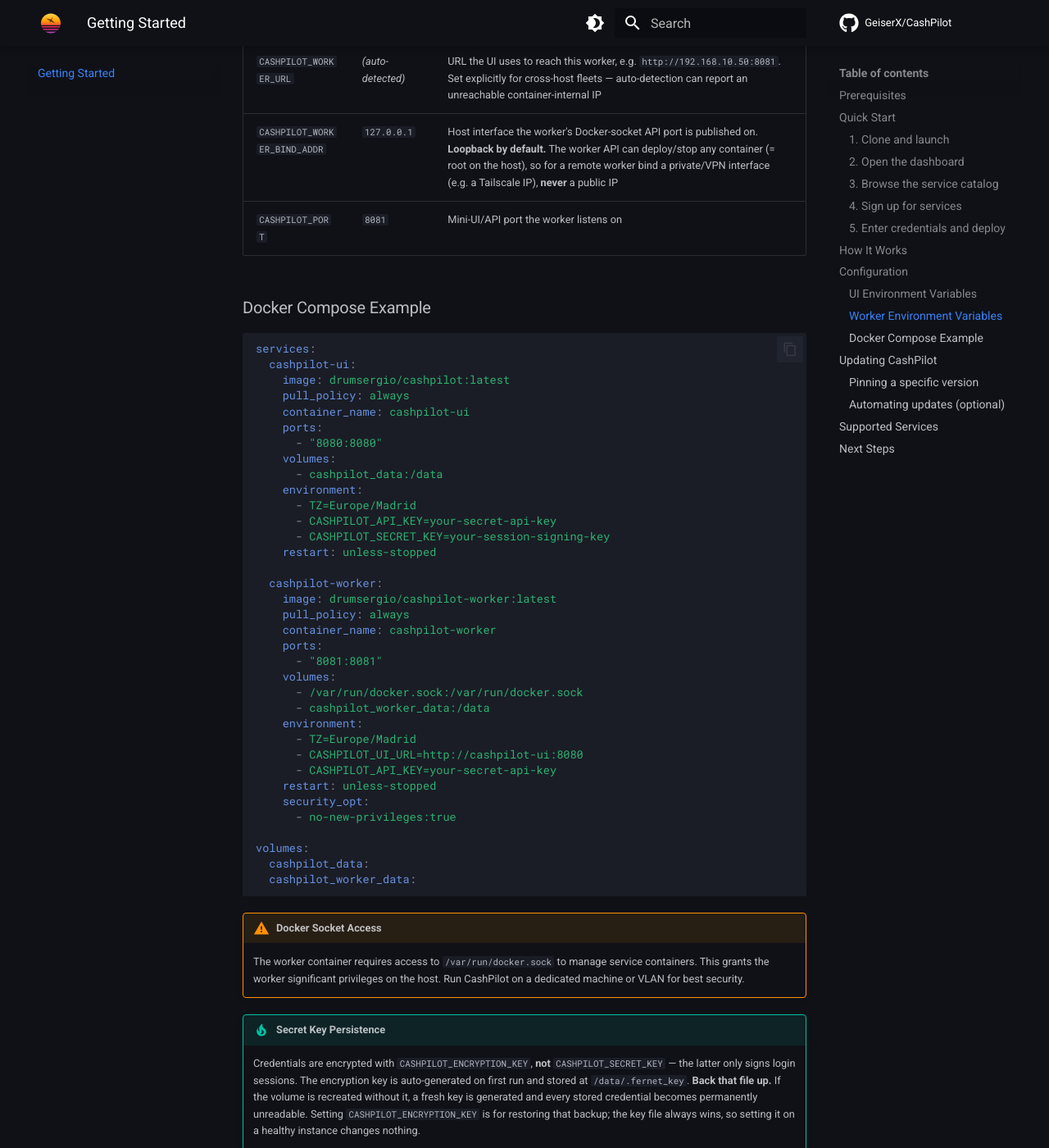
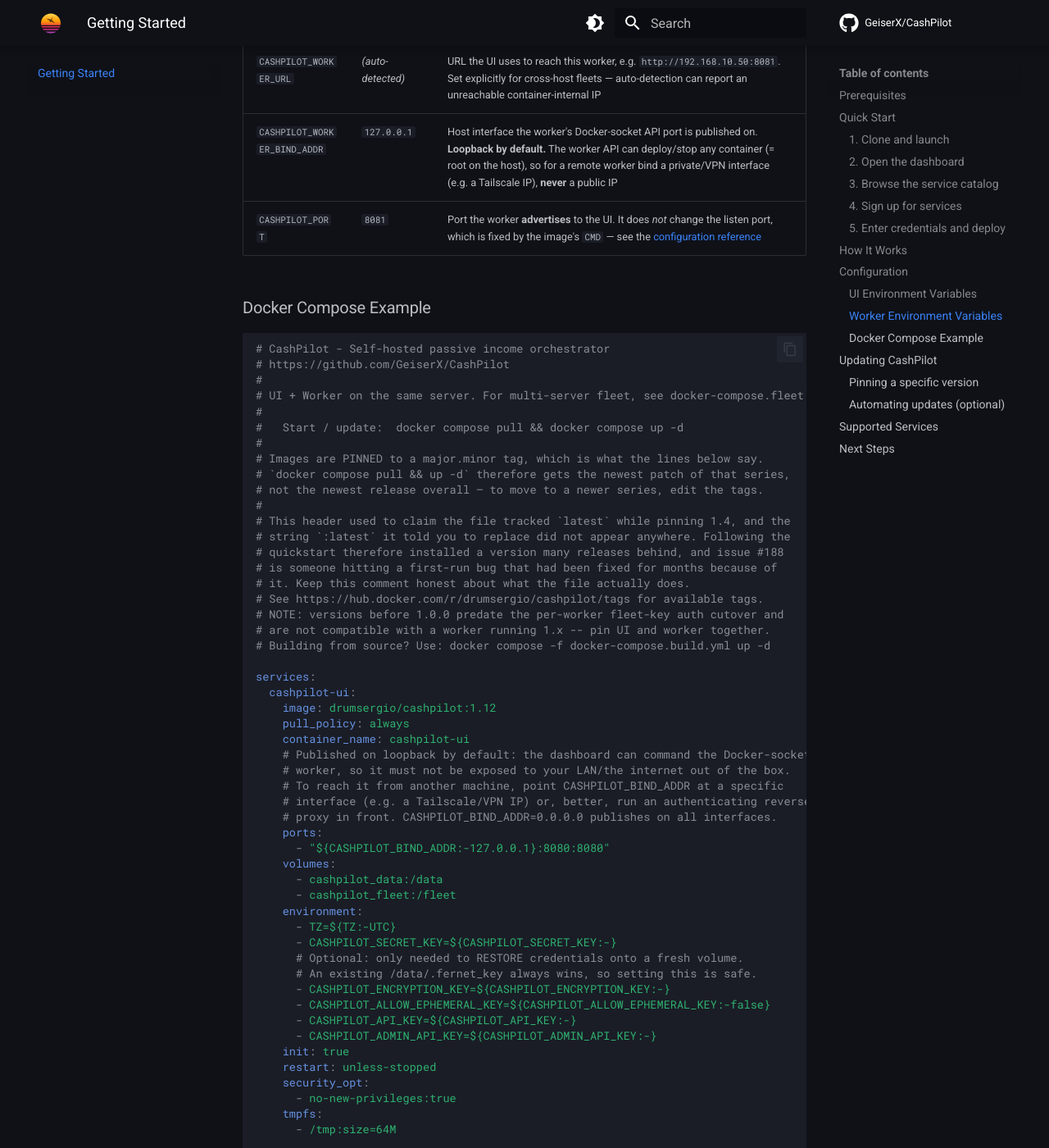
Before and after one commit to GeiserX/CashPilot, an MkDocs documentation site: the page built from docs/getting-started.md, in a window 1280 px wide and 1400 px high, scrolled down 3101 px. Shown: the whole window at 82% size. Built offline with MkDocs 1.6.1 and Material for MkDocs 9.7.7, drawn with Linux system fonts in a browser that asks for light colours; comment, search, counter and statistics services are not loaded; some of the changed text lies outside the part shown.

Commit message:
docs: the quickstart no longer contradicts the security page
The first page a new user reads hand-copied a compose file that published the
worker's Docker-socket API as "8081:8081" -- on every interface -- while
security-defaults.md says in as many words: "The worker API is equivalent to
root on that machine. Never publish port 8081." It also pinned :latest, which
docker-compose.yml's own header identifies as the cause of issue #188.

The shipped docker-compose.yml does none of that: it binds 127.0.0.1, uses
expose: so the worker port is never published, and pins a release series.

A copy drifts. The fix is not to correct the copy but to stop having one -- the
page now includes the real file via pymdownx.snippets, so the quickstart and the
shipped compose cannot disagree again. Verified by building the site: the
rendered page carries the real content and no 8081:8081.

While there:
- security-defaults.md advertised a "Known gap" about :latest that is closed.
  A doc that overstates the project's insecurity costs trust the same way an
  understatement does. Removed, and a test proves the claim it made is false.
- CASHPILOT_PORT was described in THREE places as the port the worker listens
  on. It is not: the listen port is fixed by the image's CMD and the variable
  only changes what the worker advertises.

Note pymdownx.snippets was already enabled; I first added a duplicate entry.
Removed, and the pre-existing entry now carries the base_path that reaches the
repo root plus check_paths, so a missing include fails the build rather than
rendering an empty code block.

````diff
--- a/README.md
+++ b/README.md
@@ -195,7 +195,7 @@
 | `CASHPILOT_WORKER_NAME` | *(hostname)* | Display name for this worker in the fleet dashboard |
 | `CASHPILOT_WORKER_URL` | *(auto-detected)* | URL the UI uses to reach this worker, e.g. `http://192.168.10.50:8081`. Set explicitly for remote/cross-host workers |
 | `CASHPILOT_WORKER_BIND_ADDR` | `127.0.0.1` | Host interface the worker's Docker-socket API port is published on. Loopback by default — for a remote worker set a private/VPN interface, **never** a public IP |
-| `CASHPILOT_PORT` | `8081` | Mini-UI/API port the worker listens on |
+| `CASHPILOT_PORT` | `8081` | Port the worker **advertises** to the UI. It does *not* change the listen port, which is fixed by the image's `CMD` — see the [configuration reference](docs/configuration.md) |
 | `CASHPILOT_WORKER_NETWORK` | *(detected)* | `residential` or `hosting`. Overrides the hardware-based guess used to warn about residential-only services |
 | `CASHPILOT_EGRESS_DETECT` | on | Set to `off` to stop this worker looking up its own public IP (see below) |
 | `CASHPILOT_EGRESS_IP` | -- | State this worker's public IP directly instead of looking it up. Must be a public address |
--- a/docs/fleet.md
+++ b/docs/fleet.md
@@ -155,7 +155,7 @@
 | `CASHPILOT_API_KEY` | Yes | -- | Must match the UI's API key |
 | `CASHPILOT_WORKER_NAME` | No | *(hostname)* | Display name for this worker. Recommended on Docker workers: without it the name is the container hostname, so it changes on every recreate and the dashboard label churns -- see [Worker identity](#worker-identity) |
 | `CASHPILOT_WORKER_URL` | No | *(auto-detected)* | URL the UI uses to reach this worker. Set explicitly for remote/cross-host workers -- auto-detection can report an unreachable address |
-| `CASHPILOT_PORT` | No | `8081` | Mini-UI/API port the worker listens on |
+| `CASHPILOT_PORT` | No | `8081` | Port the worker **advertises** to the UI. It does *not* change the listen port, which is fixed by the image's `CMD` — see the [configuration reference](configuration.md) |
 | `CASHPILOT_ALLOWED_VOLUME_ROOTS` | No | *(none)* | Colon-separated host directories this worker may bind-mount despite sitting under a blocked system root -- see [Volume mounts](#volume-mounts) |
 | `CASHPILOT_PIDS_LIMIT` | No | `512` | Max processes a deployed service container may create. Raise only if a service legitimately needs more. An unparseable or non-positive value falls back to the default |
 | `CASHPILOT_WORKER_NETWORK` | No | *(detected)* | `residential` or `hosting`. Overrides the hardware-based guess -- see [Egress IP and per-IP limits](#egress-ip-and-per-ip-limits) |
--- a/docs/getting-started.md
+++ b/docs/getting-started.md
@@ -100,47 +100,21 @@
 | `CASHPILOT_WORKER_NAME` | *(hostname)* | Display name for this worker in the fleet dashboard |
 | `CASHPILOT_WORKER_URL` | *(auto-detected)* | URL the UI uses to reach this worker, e.g. `http://192.168.10.50:8081`. Set explicitly for cross-host fleets — auto-detection can report an unreachable container-internal IP |
 | `CASHPILOT_WORKER_BIND_ADDR` | `127.0.0.1` | Host interface the worker's Docker-socket API port is published on. **Loopback by default.** The worker API can deploy/stop any container (= root on the host), so for a remote worker bind a private/VPN interface (e.g. a Tailscale IP), **never** a public IP |
-| `CASHPILOT_PORT` | `8081` | Mini-UI/API port the worker listens on |
+| `CASHPILOT_PORT` | `8081` | Port the worker **advertises** to the UI. It does *not* change the listen port, which is fixed by the image's `CMD` — see the [configuration reference](configuration.md) |
 
 ### Docker Compose Example
 
 ```yaml
-services:
-  cashpilot-ui:
-    image: drumsergio/cashpilot:latest
-    pull_policy: always
-    container_name: cashpilot-ui
-    ports:
-      - "8080:8080"
-    volumes:
-      - cashpilot_data:/data
-    environment:
-      - TZ=Europe/Madrid
-      - CASHPILOT_API_KEY=your-secret-api-key
-      - CASHPILOT_SECRET_KEY=your-session-signing-key
-    restart: unless-stopped
+--8<-- "docker-compose.yml"
+```
 
-  cashpilot-worker:
-    image: drumsergio/cashpilot-worker:latest
-    pull_policy: always
-    container_name: cashpilot-worker
-    ports:
-      - "8081:8081"
-    volumes:
-      - /var/run/docker.sock:/var/run/docker.sock
-      - cashpilot_worker_data:/data
-    environment:
-      - TZ=Europe/Madrid
-      - CASHPILOT_UI_URL=http://cashpilot-ui:8080
-      - CASHPILOT_API_KEY=your-secret-api-key
-    restart: unless-stopped
-    security_opt:
-      - no-new-privileges:true
+!!! note "This is the real file"
 
-volumes:
-  cashpilot_data:
-  cashpilot_worker_data:
-```
+    The block above is included verbatim from `docker-compose.yml` in the
+    repository, so it cannot drift from what actually ships. Earlier, a
+    hand-copied version of it published the worker's Docker-socket API on every
+    interface and pinned `:latest` — both of which the
+    [security defaults](security-defaults.md) page tells you not to do.
 
 !!! warning "Docker Socket Access"
     The worker container requires access to `/var/run/docker.sock` to manage service containers. This grants the worker significant privileges on the host. Run CashPilot on a dedicated machine or VLAN for best security.
--- a/docs/security-defaults.md
+++ b/docs/security-defaults.md
@@ -38,7 +38,7 @@
 | `CASHPILOT_ALLOW_EPHEMERAL_KEY` | off | Lets CashPilot start when the encryption key cannot be persisted. Every credential then dies on the next restart. |
 | `allow_delete_critical` (per request) | refuses | Permits deleting a volume that holds irreplaceable state. There is no undo. |
 | Alert delivery (ntfy / webhook / Telegram) | inert | Nothing is sent anywhere until you configure a target. |
-| Image tags | pinned | Service images are pinned by digest or version in the catalog, so an upstream push cannot change what runs on your machine. **Known gap:** CashPilot's *own* images are still referenced as `:latest` in the example compose files — tracked, and called out here rather than left for you to discover. |
+| Image tags | pinned | Service images are pinned by digest or version in the catalog, so an upstream push cannot change what runs on your machine. CashPilot's own images are pinned to a release series in both compose files. |
 
 ## Tier 3 — preference, no security dimension
 
--- a/mkdocs.yml
+++ b/mkdocs.yml
@@ -55,7 +55,19 @@
   - pymdownx.highlight:
       anchor_linenums: true
   - pymdownx.inlinehilite
-  - pymdownx.snippets
+  # base_path reaches the repo ROOT so a docs page can include a real shipped
+  # file verbatim -- the quickstart includes docker-compose.yml, so it cannot
+  # drift from what actually ships. A hand-copied one did: it published the
+  # worker's Docker-socket API on every interface and pinned :latest, both of
+  # which security-defaults.md forbids.
+  #
+  # check_paths makes a missing include FAIL the build instead of rendering an
+  # empty block, which would look like a quickstart with no compose file.
+  - pymdownx.snippets:
+      base_path:
+        - .
+        - docs
+      check_paths: true
   - pymdownx.mark
   - attr_list
   - md_in_html
````
Also changed, not shown: 1 other file.
